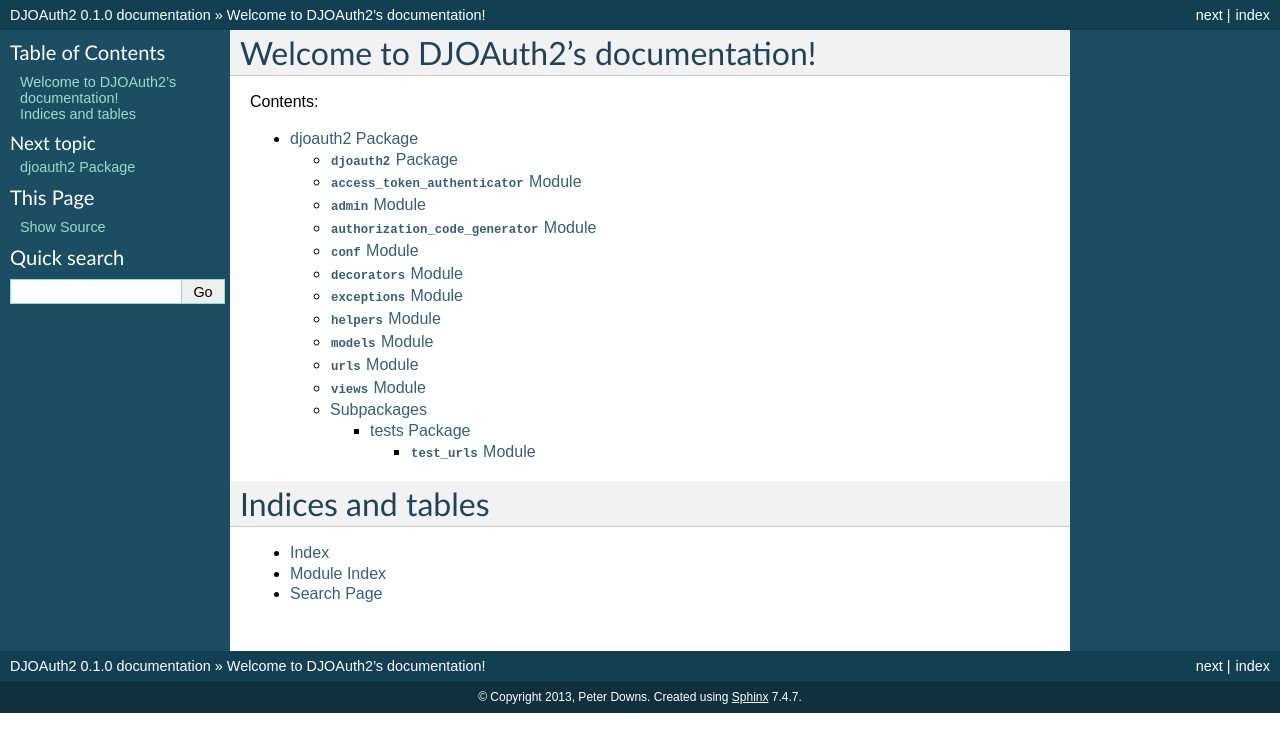
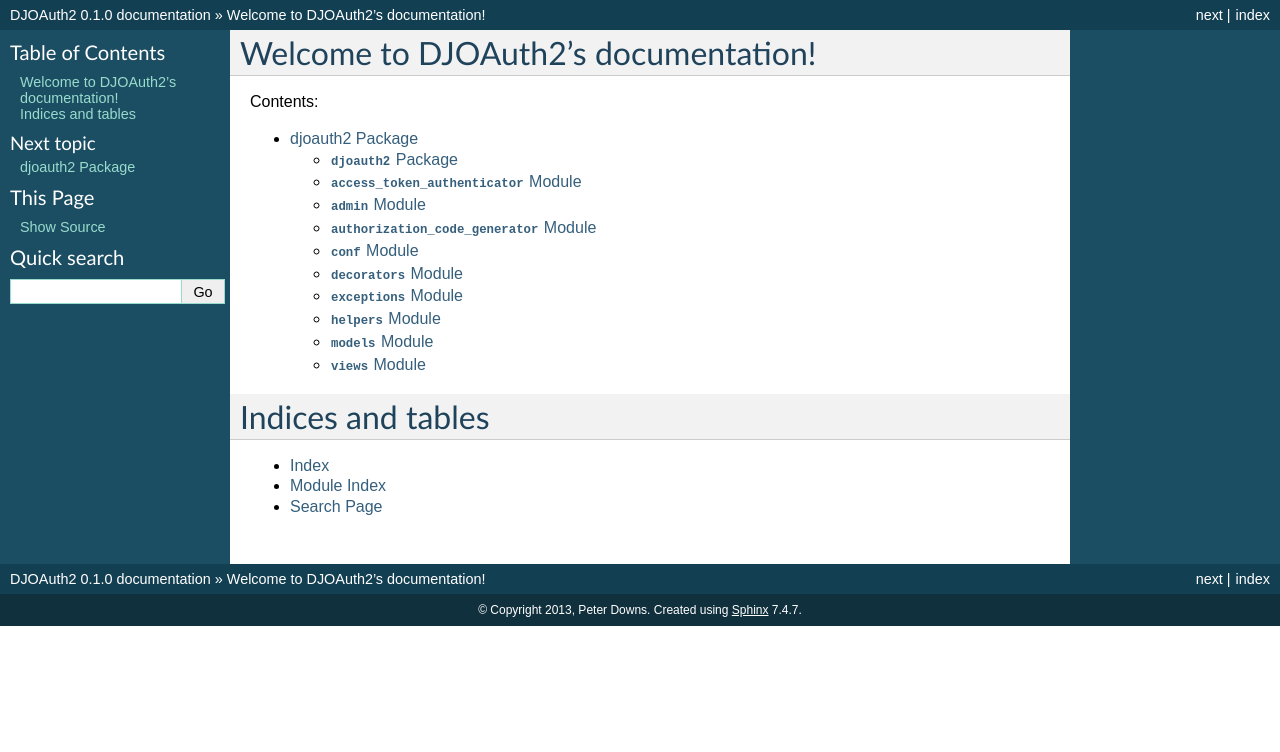
Before and after one commit to peterldowns/djoauth2, a Sphinx documentation site: the page built from docs/index.rst, in a window 1280 px wide. Shown: the top 752 px of the page. Built offline with Sphinx 7.4.7, drawn with Linux system fonts in a browser that asks for light colours.

Commit message:
Remove unnecessary docs modules.

```diff
--- a/docs/djoauth2.rst
+++ b/docs/djoauth2.rst
@@ -73,13 +73,6 @@
     :undoc-members:
     :show-inheritance:
 
-:mod:`urls` Module
-------------------
-
-.. automodule:: djoauth2.urls
-    :members:
-    :undoc-members:
-    :show-inheritance:
 
 :mod:`views` Module
 -------------------
@@ -88,10 +81,3 @@
     :members:
     :undoc-members:
     :show-inheritance:
-
-Subpackages
------------
-
-.. toctree::
-
-    djoauth2.tests
--- a/docs/djoauth2.tests.rst
+++ /dev/null
@@ -1,10 +0,0 @@
-tests Package
-=============
-
-:mod:`test_urls` Module
------------------------
-
-.. automodule:: djoauth2.tests.test_urls
-    :members:
-    :undoc-members:
-    :show-inheritance:
```
Also changed, not shown: 10 other files.
